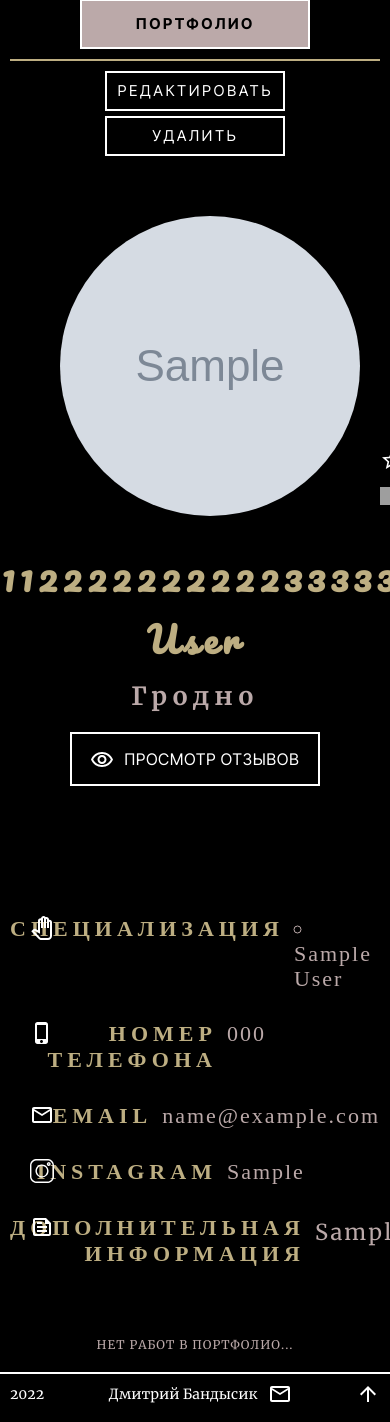
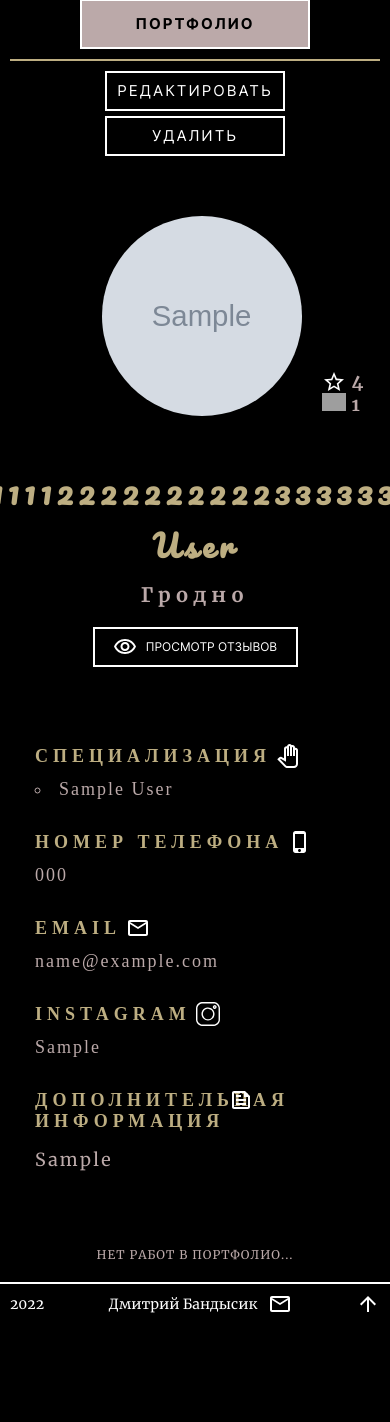
Before and after one commit to DmBand/hairdressers, a Django app: a page that uses hairdressers_project/users_app/templates/users_app/portfolio.html in a window 390 px wide. Shown: the part 182-1604 px from the top of the page. After the commit the page ends 1495 px from the top, so only its background shows below. Run offline with Django 4.2, Linux system fonts and the light colour scheme; a user stored in the database is signed in; tables that the repository leaves empty hold one stand-in row (values such as "Sample post"); grey boxes marked "Sample" are stand-in pictures; parts of the project's set-up code (start-up, migrations or seed data) failed here and were passed over; grey boxes are pictures that could not be loaded.

Commit message:
some responsive styles for portfolio.html

```diff
--- a/hairdressers_project/users_app/static/users_app/css/common.css
+++ b/hairdressers_project/users_app/static/users_app/css/common.css
@@ -270,7 +270,7 @@ h1, h2, h3, h4, h5, h6 {
 	}
 }
 
-.reg-item:hover {
+.reg-item2:hover {
     color: #BDAE82;
 	border-color: #BDAE82;
 	border-radius: 20px;
--- a/hairdressers_project/users_app/static/users_app/css/portfolio.css
+++ b/hairdressers_project/users_app/static/users_app/css/portfolio.css
@@ -141,6 +141,14 @@
 	object-fit: cover;
 }
 
+@media (max-width: 1024px) {
+	.photo-person {
+		margin-left: 75px;
+		width: 200px;
+		height: 200px;
+	}
+}
+
 .main-rating-comment {
     transition: 0.3s;
 }
@@ -172,6 +180,14 @@
 	background-repeat: no-repeat;
 }
 
+@media (max-width: 1024px) {
+	.rating-person,
+	.comment {
+		font-size: 18px;
+		background-position-y: 0px;
+	}
+}
+
 .main-name-city {
 	display: flex;
 	flex-direction: column;
@@ -188,10 +204,22 @@
 	color: #BDAE82;
 }
 
+@media (max-width: 1024px) {
+	.name-surname {
+		font-size: 30px;
+	}
+}
+
 .city {
 	margin-top: 10px;
 	font-size: 25px;
 	letter-spacing: 5px;
+}
+
+@media (max-width: 1024px) {
+	.city {
+		font-size: 20px;
+	}
 }
 
 .comment-btns-container {
@@ -252,6 +280,23 @@
 	transition: 0.3s;
 }
 
+@media (max-width: 1024px) {
+	.see-comment  {
+		height: 40px;
+		padding-top: 5px;
+		padding-bottom: 5px;
+		line-height: 26px;
+	}
+}
+
+@media (max-width: 425px) {
+	.see-comment  {
+		width: 205px;
+		font-size: 12px;
+	}
+}
+
+
 .see-comment::before {
 	position: absolute;
 	content: '';
@@ -261,6 +306,12 @@
 	width: 24px;
 	height: 24px;
 	transition: 0.3s;
+}
+
+@media (max-width: 1024px) {
+	.see-comment::before  {
+		top: 6px;
+	}
 }
 
 .skills-and-info {
@@ -273,9 +324,21 @@
 	color: #fff;
 }
 
+@media (max-width: 1024px) {
+	.skills-and-info  {
+		padding-top: 30px;
+	}
+}
+
 .info {
 	display: flex;
 	column-gap: 10px;
+}
+
+@media (max-width: 768px) {
+	.info {
+		flex-direction: column;
+	}
 }
 
 .title-info {
@@ -286,6 +349,20 @@
 	font-size: 22px;
 	color: #BDAE82;
 	text-align: end;
+}
+
+@media (max-width: 1024px) {
+	.title-info  {
+		font-size: 18px;
+	}
+}
+
+@media (max-width: 768px) {
+	.title-info  {
+		width: auto;
+		text-align: start;
+		margin-left: 25px;
+	}
 }
 
 .all-skills,
@@ -309,35 +386,81 @@
 	transition: 0.3s;
 }
 
+@media (max-width: 1170px) {
+	.all-skills::before,
+	.phone-number::before,
+	.email::before,
+	.instagram::before,
+	.another-info::before  {
+		left: 5px;
+	}
+}
+
+@media (max-width: 768px) {
+	.all-skills::before,
+	.phone-number::before,
+	.email::before,
+	.instagram::before,
+	.another-info::before  {
+		display: none;
+	}
+}
+
+@media (max-width: 768px) {
+	.all-skills::after,
+	.phone-number::after,
+	.email::after,
+	.instagram::after,
+	.another-info::after  {
+		position: absolute;
+		content: '';
+		width: 24px;
+		height: 24px;
+		top: -2px;
+		margin-left: 5px;
+		transition: 0.3s;
+	}
+}
+
 .all-skills:hover::before,
+.all-skills:hover::after,
 .phone-number:hover::before,
+.phone-number:hover::after,
 .email:hover::before,
+.email:hover::after,
 .instagram:hover::before,
-.another-info:hover::before {
+.instagram:hover::after,
+.another-info:hover::before,
+.another-info:hover::after {
 	filter: invert(26%) sepia(15%) saturate(638%) hue-rotate(7deg) brightness(92%) contrast(87%);
 }
 
-.all-skills::before {
+.all-skills::before,
+.all-skills::after {
 	background: url('../assets/svg/skills.svg');
 	background-size: contain;
 }
 
-.phone-number::before {
+.phone-number::before,
+.phone-number::after {
 	background: url('../assets/svg/phone.svg');
 	background-size: contain;
 }
 
-.email::before {
+.email::before,
+.email::after {
 	background: url('../assets/svg/mail.svg');
 	background-size: contain;
 }
 
-.instagram::before {
+.instagram::before,
+.instagram::after {
 	background: url('../assets/svg/instagram.svg');
 	background-size: contain;
 }
 
-.another-info::before {
+.another-info::before,
+.another-info::after {
 	background: url('../assets/svg/description.svg');
 	background-size: contain;
 }
@@ -362,10 +485,37 @@
 	font-weight: 400;
 	font-size: 22px;
 	line-height: 35px;
+	white-space: pre-wrap;
+	text-align: start;
+}
+
+@media (max-width: 1024px) {
+	.common-style,
+	.common-style-pre {
+		font-size: 18px;
+		column-gap: 10px;
+		row-gap: 5px;
+	}
+}
+
+@media (max-width: 768px) {
+	.common-style,
+	.common-style-pre {
+		left: 0px;
+		margin: 10px 0 0 25px;
+		width: auto;
+	}
 }
 
 .common-style li {
 	list-style: circle inside;
+	width: 250px;
+}
+
+@media (max-width: 1024px) {
+	.common-style li {
+		width: 200px;
+	}
 }
 
 .portfolio {
@@ -393,6 +543,12 @@
 	color: #BDAE82;
 }
 
+@media (max-width: 1024px) {
+	.portfolio-title {
+		font-size: 20px;
+	}
+}
+
 .del-photo-text {
 	font-family: 'Inter';
 	font-weight: 400;
@@ -409,10 +565,12 @@
 	cursor: pointer;
 }
 
-/* .del-photo-text:hover {
-	border-color: #8f0c0c;
-	color: #8f0c0c;
-} */
+@media (max-width: 1024px) {
+	.del-photo-text {
+		width: 215px;
+		font-size: 15px;
+	}
+}
 
 .yes-no-container {
 	display: flex;
@@ -434,6 +592,16 @@
 	line-height: 31px;
 	cursor: pointer;
 	transition: 0.3s;
+}
+
+@media (max-width: 1024px) {
+	.yes-reset,
+	.no-reset {
+		width: 40px;
+		height: 30px;
+		line-height: 26px;
+		font-size: 12px;
+	}
 }
 
 .yes-reset:hover,
--- a/hairdressers_project/users_app/templates/users_app/portfolio.html
+++ b/hairdressers_project/users_app/templates/users_app/portfolio.html
@@ -90,7 +90,7 @@
         <div class="info">
             <div class="title-info another-info">Дополнительная информация</div>
             {% if another_info %}
-            <pre class="common-style-pre">{{ another_info }}</pre>
+            <p class="common-style-pre">{{ another_info }}</p>
             {% else %}
             <span class="common-style">-</span>
             {% endif %}
```
